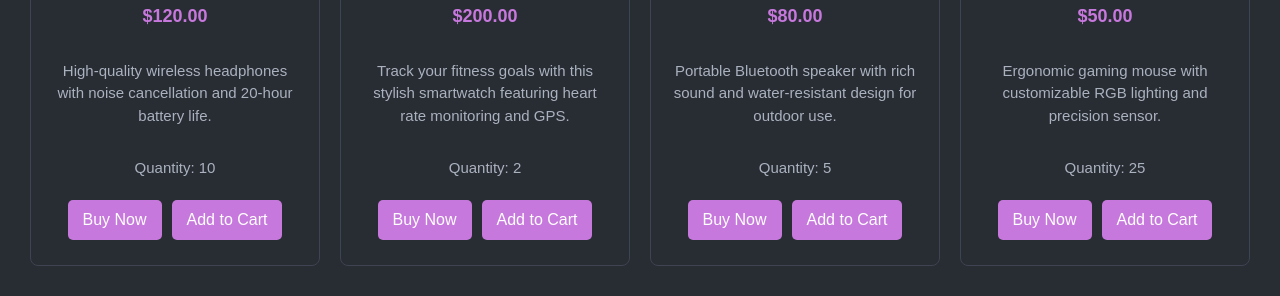
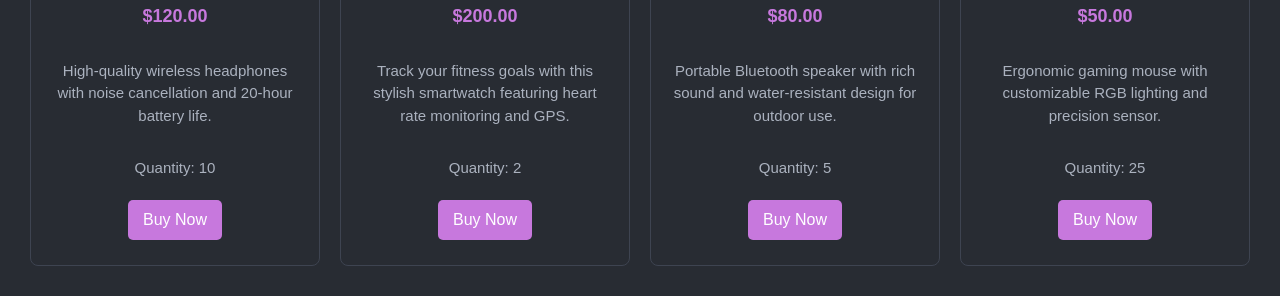
Before and after one commit to devsultan06/MyWebsite, a Laravel app: page /products in a window 1280 px wide. Shown: the part 608-904 px from the top of the page. Run offline with Laravel 12, Linux system fonts and the light colour scheme; data that the repository does not hold is empty; style sheets or scripts are compiled from the project's sources; parts of the project's set-up code (start-up, migrations or seed data) failed here and were passed over; some libraries are stand-ins or nearby versions.

Commit message:
Remove 'Add to Cart' links from product listings

```diff
--- a/resources/views/products.blade.php
+++ b/resources/views/products.blade.php
@@ -46,7 +46,6 @@
                 <p class="quantity">Quantity: 10</p>
                 <div class="product-links">
                     <a href="{{ route('productDetails', ['id' => 20]) }}">Buy Now</a>
-                    <a href="#">Add to Cart</a>
                 </div>
             </div>
 
@@ -58,7 +57,6 @@
                 <p class="quantity">Quantity: 2</p>
                 <div class="product-links">
                     <a href="{{ route('productDetails', ['id' => 21]) }}">Buy Now</a>
-                    <a href="#">Add to Cart</a>
                 </div>
             </div>
 
@@ -70,7 +68,6 @@
                 <p class="quantity">Quantity: 5</p>
                 <div class="product-links">
                     <a href="{{ route('productDetails', ['id' => 22]) }}">Buy Now</a>
-                    <a href="#">Add to Cart</a>
                 </div>
             </div>
 
@@ -82,7 +79,6 @@
                 <p class="quantity">Quantity: 25</p>
                 <div class="product-links">
                     <a href="{{ route('productDetails', ['id' => 23]) }}">Buy Now</a>
-                    <a href="#">Add to Cart</a>
                 </div>
             </div>
 
@@ -95,7 +91,6 @@
                 <p class="quantity">Quantity: {{ $product->quantity }}</p>
                 <div class="product-links">
                     <a href="{{ route('productDetails', ['id' => $product->id]) }}">Buy Now</a>
-                    <a href="#">Add to Cart</a>
                 </div>
             </div>
             @endforeach
```
